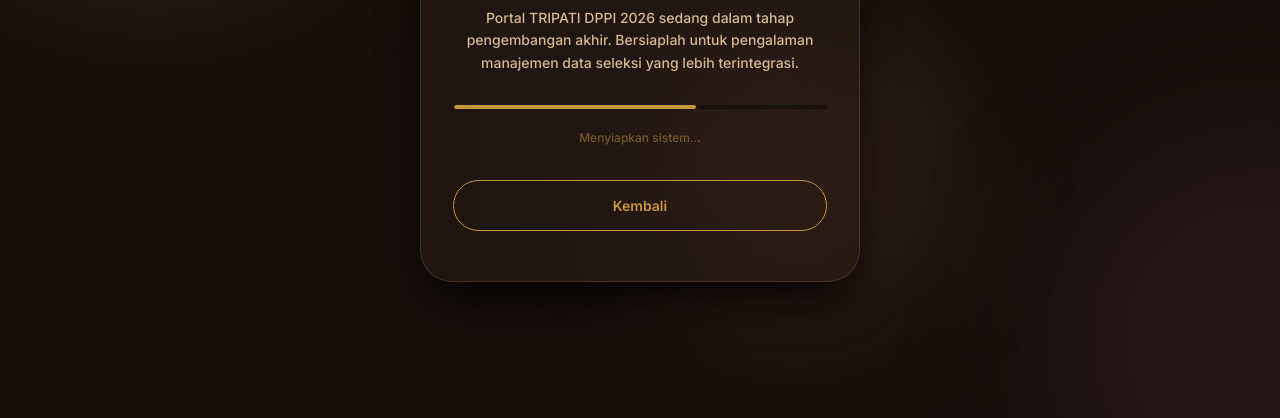
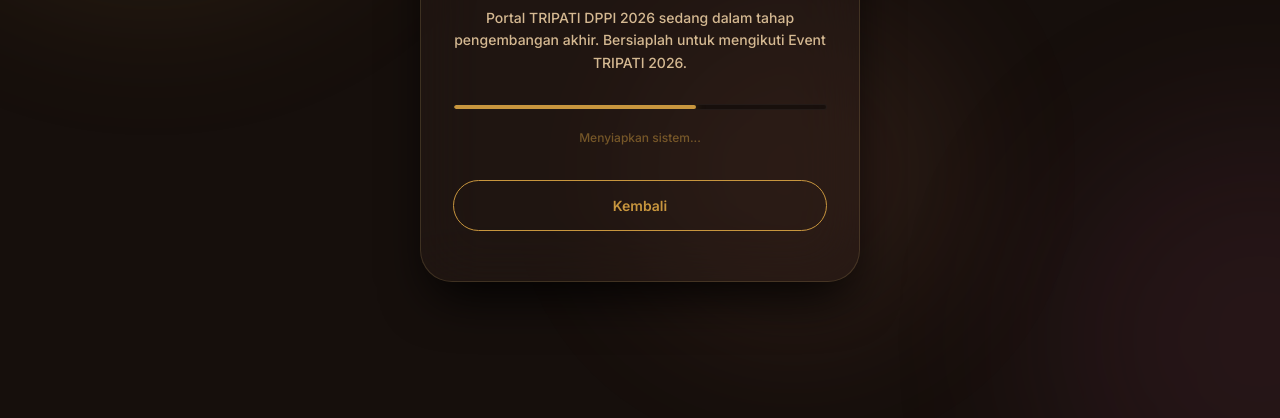
Before and after one commit to HNPWeddingOrganizer/Tripati2026, a plain HTML site: page index.html in a window 1280 px wide. Shown: the part 382-800 px from the top of the page. Drawn offline with nearby package versions, Linux system fonts and the light colour scheme; some packages are replaced by stand-ins of ours; a script that the page names is missing.

Commit message:
Update index.html

```diff
--- a/index.html
+++ b/index.html
@@ -207,7 +207,7 @@
     </div>
 
     <h1 class="title">Coming Soon</h1>
-    <p class="subtitle">Portal TRIPATI DPPI 2026 sedang dalam tahap pengembangan akhir. Bersiaplah untuk pengalaman manajemen data seleksi yang lebih terintegrasi.</p>
+    <p class="subtitle">Portal TRIPATI DPPI 2026 sedang dalam tahap pengembangan akhir. Bersiaplah untuk mengikuti Event TRIPATI 2026.</p>
 
     <div class="progress-bar-container">
       <div class="progress-bar-fill"></div>
```
